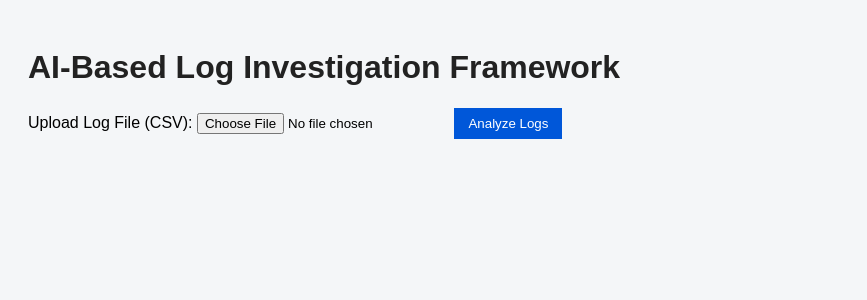
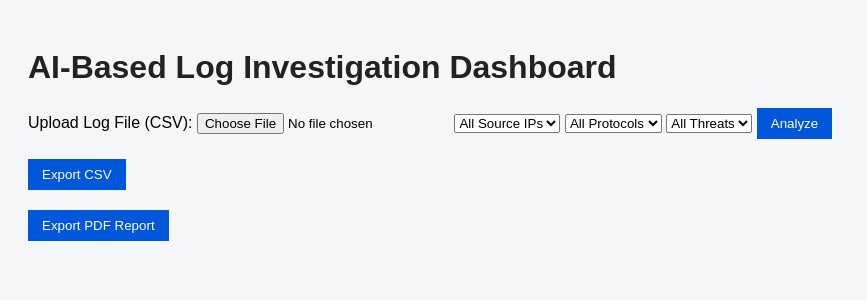
Before and after one commit to MohammadSaadAnsari/log-investigation, a Flask app: page / in a window 1280 px wide. Shown: the top 300 px of the page, without its empty margins (0-867 px from the left). Run offline with Flask 3, Linux system fonts and the light colour scheme.

Commit message:
added filtering and report exports

```diff
--- a/app.py
+++ b/app.py
@@ -1,30 +1,66 @@
-from flask import Flask, render_template, request
+from flask import Flask, render_template, request, send_file
 import pandas as pd
 import json
+from reports import generate_pdf_report
 
-# Toggle this later when ML is ready
 USE_MOCK = True
 
 app = Flask(__name__)
 
+def load_data(file=None):
+    if USE_MOCK:
+        with open("mock_data.json") as f:
+            return pd.DataFrame(json.load(f))
+    else:
+        return pd.read_csv(file)
+
 @app.route("/", methods=["GET", "POST"])
 def index():
-    results = []
+    df = pd.DataFrame()
+    filtered = pd.DataFrame()
     error = None
 
-    if request.method == "POST":
-        try:
-            if USE_MOCK:
-                with open("mock_data.json", "r") as f:
-                    results = json.load(f)
-            else:
-                file = request.files["logfile"]
-                df = pd.read_csv(file)
-                results = df.to_dict(orient="records")
-        except Exception as e:
-            error = str(e)
+    try:
+        if request.method == "POST":
+            df = load_data(request.files.get("logfile"))
 
-    return render_template("index.html", results=results, error=error)
+            # Filters
+            source_ip = request.form.get("source_ip")
+            protocol = request.form.get("protocol")
+            threat = request.form.get("inferred_threat")
+
+            filtered = df.copy()
+
+            if source_ip:
+                filtered = filtered[filtered["source_ip"] == source_ip]
+            if protocol:
+                filtered = filtered[filtered["protocol"] == protocol]
+            if threat:
+                filtered = filtered[filtered["inferred_threat"] == threat]
+
+    except Exception as e:
+        error = str(e)
+
+    return render_template(
+        "index.html",
+        results=filtered.to_dict(orient="records"),
+        ips=df["source_ip"].unique().tolist() if not df.empty else [],
+        protocols=df["protocol"].unique().tolist() if not df.empty else [],
+        threats=df["inferred_threat"].unique().tolist() if not df.empty else [],
+        error=error
+    )
+
+@app.route("/export/csv", methods=["POST"])
+def export_csv():
+    df = load_data()
+    df.to_csv("export.csv", index=False)
+    return send_file("export.csv", as_attachment=True)
+
+@app.route("/export/pdf", methods=["POST"])
+def export_pdf():
+    df = load_data()
+    pdf_path = generate_pdf_report(df)
+    return send_file(pdf_path, as_attachment=True)
 
 if __name__ == "__main__":
     app.run(debug=True)
--- a/requirements.txt
+++ b/requirements.txt
@@ -1,2 +1,3 @@
 flask
 pandas
+reportlab
--- a/templates/index.html
+++ b/templates/index.html
@@ -8,12 +8,42 @@
 </head>
 <body>
 
-<h1>AI-Based Log Investigation Framework</h1>
+<h1>AI-Based Log Investigation Dashboard</h1>
 
 <form method="POST" enctype="multipart/form-data">
     <label for="logfile">Upload Log File (CSV):</label>
-    <input type="file" id="logfile" name="logfile" accept=".csv" required>
-    <button type="submit">Analyze Logs</button>
+    <input type="file" id="logfile" name="logfile" accept=".csv" title="Select a CSV log file to analyze">
+
+    <select name="source_ip" title="Filter logs by source IP address">
+        <option value="">All Source IPs</option>
+        {% for ip in ips %}
+        <option value="{{ ip }}">{{ ip }}</option>
+        {% endfor %}
+    </select>
+
+    <select name="protocol" title="Filter logs by protocol type">
+        <option value="">All Protocols</option>
+        {% for p in protocols %}
+        <option value="{{ p }}">{{ p }}</option>
+        {% endfor %}
+    </select>
+
+    <select name="inferred_threat" title="Filter logs by inferred threat type">
+        <option value="">All Threats</option>
+        {% for t in threats %}
+        <option value="{{ t }}">{{ t }}</option>
+        {% endfor %}
+    </select>
+
+    <button type="submit">Analyze</button>
+</form>
+
+<form method="POST" action="/export/csv">
+    <button type="submit">Export CSV</button>
+</form>
+
+<form method="POST" action="/export/pdf">
+    <button type="submit">Export PDF Report</button>
 </form>
 
 {% if error %}
@@ -21,20 +51,17 @@
 {% endif %}
 
 {% if results %}
-<h2>Investigation Results</h2>
-
 <table>
     <tr>
-        <th>Timestamp</th>
-        <th>Source IP</th>
-        <th>Destination IP</th>
+        <th>Time</th>
+        <th>Source</th>
+        <th>Dest</th>
         <th>Protocol</th>
         <th>Action</th>
         <th>Risk</th>
         <th>Threat</th>
         <th>Reason</th>
     </tr>
-
     {% for r in results %}
     <tr class="{{ 'anomaly' if r.is_anomaly else '' }}">
         <td>{{ r.timestamp }}</td>
```
Also changed, not shown: reports.py (added, +29 -0 lines).
